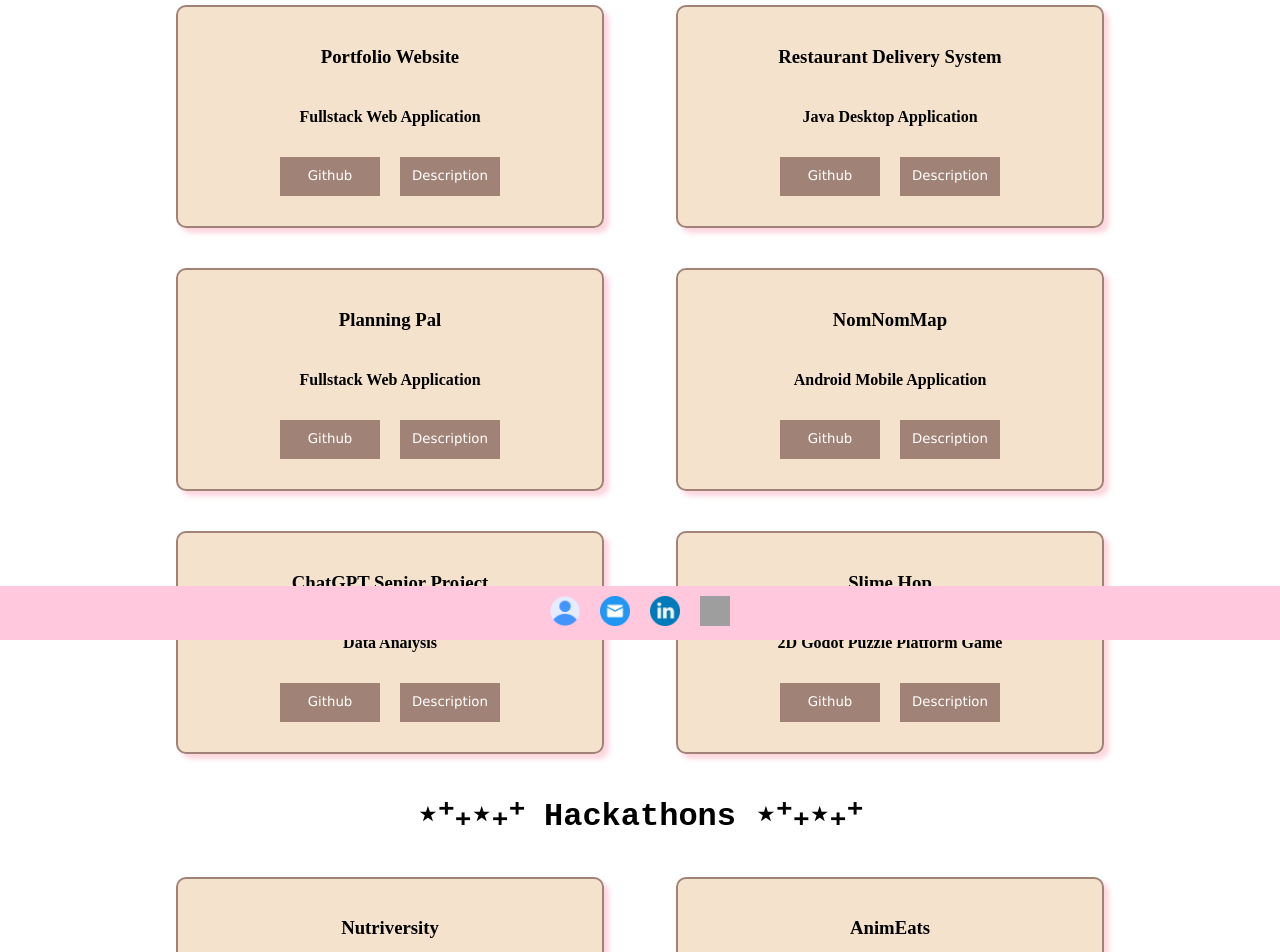
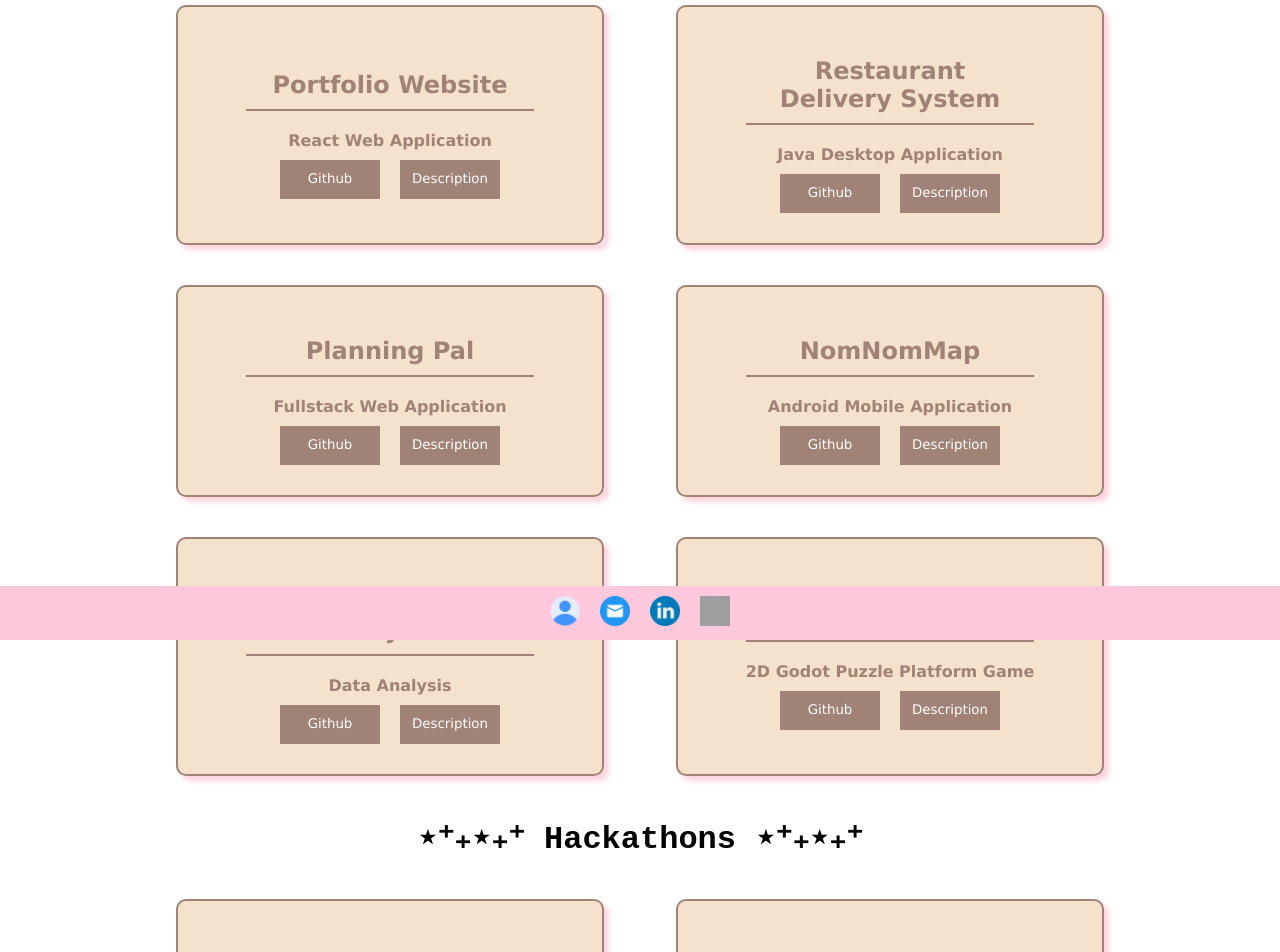
Before and after one commit to ayly8/Portfolio, a React (Vite) app in the folder my-portfolio/: page /work in a window 1280 px wide. Shown: the part 160-1112 px from the top of the page. Built offline with nearby package versions, Linux system fonts and the light colour scheme; grey boxes are pictures that could not be loaded.

Commit message:
edited css files for styling

```diff
--- a/my-portfolio/src/components/Project.jsx
+++ b/my-portfolio/src/components/Project.jsx
@@ -15,8 +15,7 @@ function Project(props) {
 
    return (
       <div className="proj">
-         <h3 className="proj-title">{props.title}</h3>
-         <img className="proj-img" src={props.img} alt={props.imgDesc}></img>
+         <h2 className="proj-title">{props.title}</h2>
          <h4 className="brief-desc">{props.briefDesc}</h4>
          <div className="links">
             <button
--- a/my-portfolio/src/css/desc.css
+++ b/my-portfolio/src/css/desc.css
@@ -17,3 +17,22 @@
 .desc-title, .desc-duration, .desc-para {
    font-family: Verdana;
 }
+
+.desc-title {
+   background-color: #A18276;
+   color: white;
+   padding: 10px;
+   border-radius: 5px;
+}
+
+.desc-duration {
+   color: #A18276;
+   margin: 0;
+}
+
+.desc-para {
+   background-color: rgb(255,255,255, 0.8);
+   color: #A18276;
+   padding: 10px;
+   border-radius: 5px;
+}
--- a/my-portfolio/src/css/fun.css
+++ b/my-portfolio/src/css/fun.css
@@ -32,6 +32,7 @@
 #art-para {
    font-family: Verdana;
    text-align: center;
+   text-wrap: wrap;
 }
 
 #art-imgs {
--- a/my-portfolio/src/css/home.css
+++ b/my-portfolio/src/css/home.css
@@ -28,9 +28,15 @@
    flex: 1;
 }
 
+#about-me-pic {
+   width: 30vw;
+   height: auto;
+}
+
 #about-me-para {
    font-family: Verdana;
-   text-align: justify;
+   text-align: center;
+   text-wrap: wrap;
 }
 
 #work-exp, #extra-exp {
@@ -67,11 +73,11 @@
    padding: 20px;
    margin: 20px;
    cursor: pointer;
+   border-radius: 5px;;
 }
 
 .connect-options:hover {
-   background-color: #DAC6B5;
-   /* background-color: rgba(251,172,190, 0.5); */
+   background-color: rgb(255,255,255, 0.8);
    color: #A18276;
    border: 1px solid #A18276;
 }
--- a/my-portfolio/src/css/project.css
+++ b/my-portfolio/src/css/project.css
@@ -25,6 +25,21 @@
    flex: 1;
 }
 
+.proj-title, .brief-desc {
+   color: #A18276;
+   font-family: Verdana;
+}
+
+.proj-title {
+   border-bottom: 2px solid #A18276;
+   width: 70%;
+   padding: 10px;
+}
+
+.brief-desc {
+   margin: 0;
+}
+
 .links {
    display: flex;
    flex-wrap: wrap;
@@ -44,7 +59,7 @@
 }
 
 .link-btn:hover, .desc-btn:hover {
-   background-color: #DAC6B5;
+   background-color: rgb(255,255,255, 0.8);
    color: #A18276;
    border: 1px solid #A18276;
 }
@@ -63,9 +78,11 @@
  }
 
 .proj-full-desc {
-
+   background-color: rgb(255,255,255, 0.8);
+   color: #A18276;
+   padding: 10px;
+   border-radius: 5px;
 }
-
 
 .hidden {
    display: none;
--- a/my-portfolio/src/css/seemore.css
+++ b/my-portfolio/src/css/seemore.css
@@ -19,6 +19,7 @@
    padding: 20px;
    margin: 10px;
    cursor: pointer;
+   border-radius: 5px;
 }
 
 .see-more-options:hover {
--- a/my-portfolio/src/pages/Fun.jsx
+++ b/my-portfolio/src/pages/Fun.jsx
@@ -12,8 +12,8 @@ function Fun() {
    return (
       <>
          <div id="everything-fun">
+            <h1 className="section-title">༻❀༺ Artwork ༻❀༺</h1>
             <div id="artwork">
-               <h1 className="section-title">༻❀༺ Artwork ༻❀༺</h1>
                <p id="art-para">
                   I like to draw and paint in my free time. These are some of my anime fanart that I have
                   done throughout the years, featuring characters from Hunter x Hunter, Demon Slayer, My Hero
@@ -22,15 +22,15 @@ function Fun() {
             </div>
             <div id="art-imgs">
                <div id="left-imgs">
-                  <img src={hxh} alt="gon and killua drawing from hxh"/>
-                  <img src={tanjiro} alt="tanjiro drawing from demon slayer"/>
-                  <img src={koro} alt="koro painting from assassination classroom"/>
-                  <img src={eri} alt="eri drawing from bnha"/>
+                  <img src={hxh} alt="gon and killua drawing from hxh" loading="lazy"/>
+                  <img src={tanjiro} alt="tanjiro drawing from demon slayer" loading="lazy"/>
+                  <img src={koro} alt="koro painting from assassination classroom" loading="lazy"/>
+                  <img src={eri} alt="eri drawing from bnha" loading="lazy"/>
                </div>
                <div id="right-imgs">
-                  <img src={mujika} alt="mujika painting from promised neverland"/>
-                  <img src={mirio} alt="mirio drawing from bnha"/>
-                  <img src={nezuko} alt="nezuko drawing from demon slayer"/>
+                  <img src={mujika} alt="mujika painting from promised neverland" loading="lazy"/>
+                  <img src={mirio} alt="mirio drawing from bnha" loading="lazy"/>
+                  <img src={nezuko} alt="nezuko drawing from demon slayer" loading="lazy"/>
                </div>
             </div>
             <SeeMore
--- a/my-portfolio/src/pages/Home.jsx
+++ b/my-portfolio/src/pages/Home.jsx
@@ -14,13 +14,7 @@ function Home() {
             <h1 className="section-title">₊⋆ ☾⋆⁺₊⋆ About Me ⋆⁺₊⋆ ☾⋆⁺</h1>
             <div id="about-me">
                <div id="pic-and-desc">
-                  <img
-                     id="about-me-pic"
-                     src={ally}
-                     alt="picture of Allison Ly"
-                     width="300px"
-                     height="400px"
-                     loading="lazy"/>
+                  <img id="about-me-pic" src={ally} alt="picture of Allison Ly" loading="lazy"/>
                   <p id="about-me-para">
                      Hi my name is Allison Ly, and welcome to my portfolio website!
                   </p>
--- a/my-portfolio/src/pages/Work.jsx
+++ b/my-portfolio/src/pages/Work.jsx
@@ -10,17 +10,13 @@ function Work() {
             <div className="proj-section">
                <Project
                   title="Portfolio Website"
-                  img=""
-                  imgDesc=""
-                  briefDesc="Fullstack Web Application"
+                  briefDesc="React Web Application"
                   link=""
                   linkName="Github"
                   fullDesc="test"
                />
                <Project
                   title="Restaurant Delivery System"
-                  img=""
-                  imgdesc=""
                   briefDesc="Java Desktop Application"
                   link=""
                   linkName="Github"
@@ -30,8 +26,6 @@ function Work() {
             <div className="proj-section">
                <Project
                   title="Planning Pal"
-                  img=""
-                  imgDesc=""
                   briefDesc="Fullstack Web Application"
                   link=""
                   linkName="Github"
@@ -39,8 +33,6 @@ function Work() {
                />
                <Project
                   title="NomNomMap"
-                  img=""
-                  imgDesc=""
                   briefDesc="Android Mobile Application"
                   link=""
                   linkName="Github"
@@ -50,8 +42,6 @@ function Work() {
             <div className="proj-section">
                <Project
                   title="ChatGPT Senior Project"
-                  img=""
-                  imgDesc=""
                   briefDesc="Data Analysis"
                   link=""
                   linkName="Github"
@@ -59,8 +49,6 @@ function Work() {
                />
                <Project
                   title="Slime Hop"
-                  img=""
-                  imgDesc=""
                   briefDesc="2D Godot Puzzle Platform Game"
                   link=""
                   linkName="Github"
@@ -71,8 +59,6 @@ function Work() {
             <div className="proj-section">
                <Project
                   title="Nutriversity"
-                  img=""
-                  imgDesc=""
                   briefDesc="Wafflehacks 2023 - Web Application"
                   link=""
                   linkName="Devpost"
@@ -80,8 +66,6 @@ function Work() {
                />
                <Project
                   title="AnimEats"
-                  img=""
-                  imgDesc=""
                   briefDesc="AthenaHacks 2023 - Web Application"
                   link=""
                   linkName="Devpost"
```
